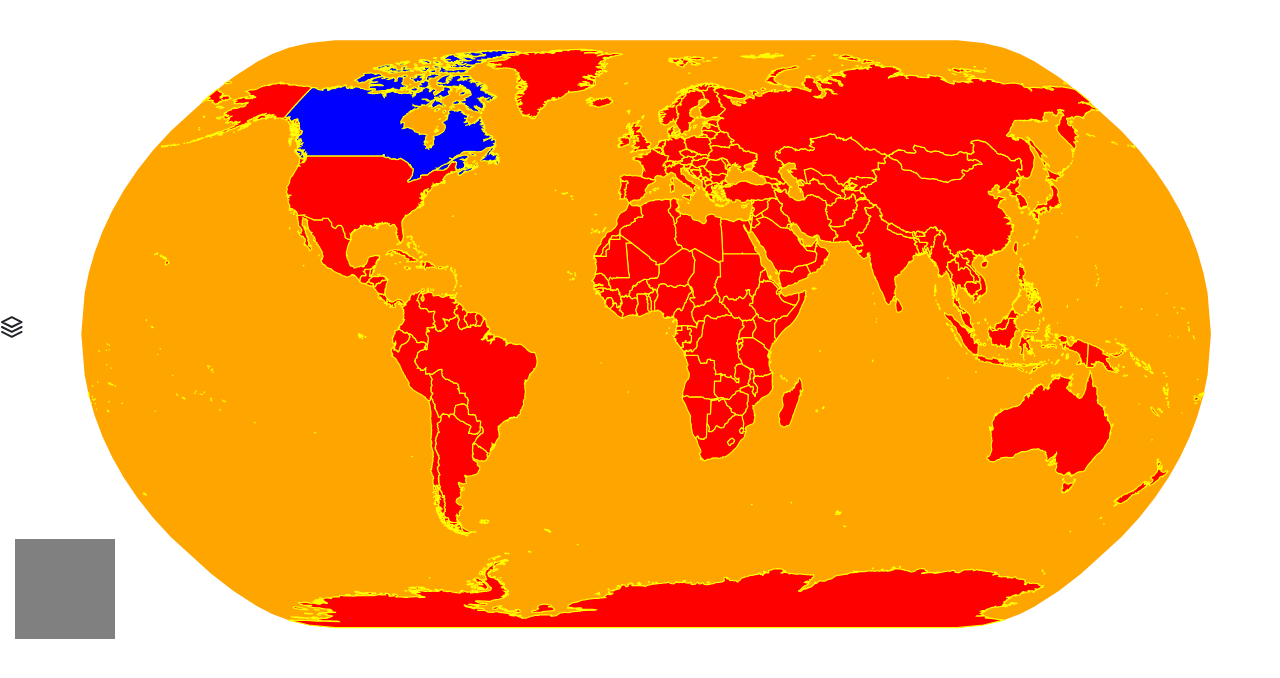
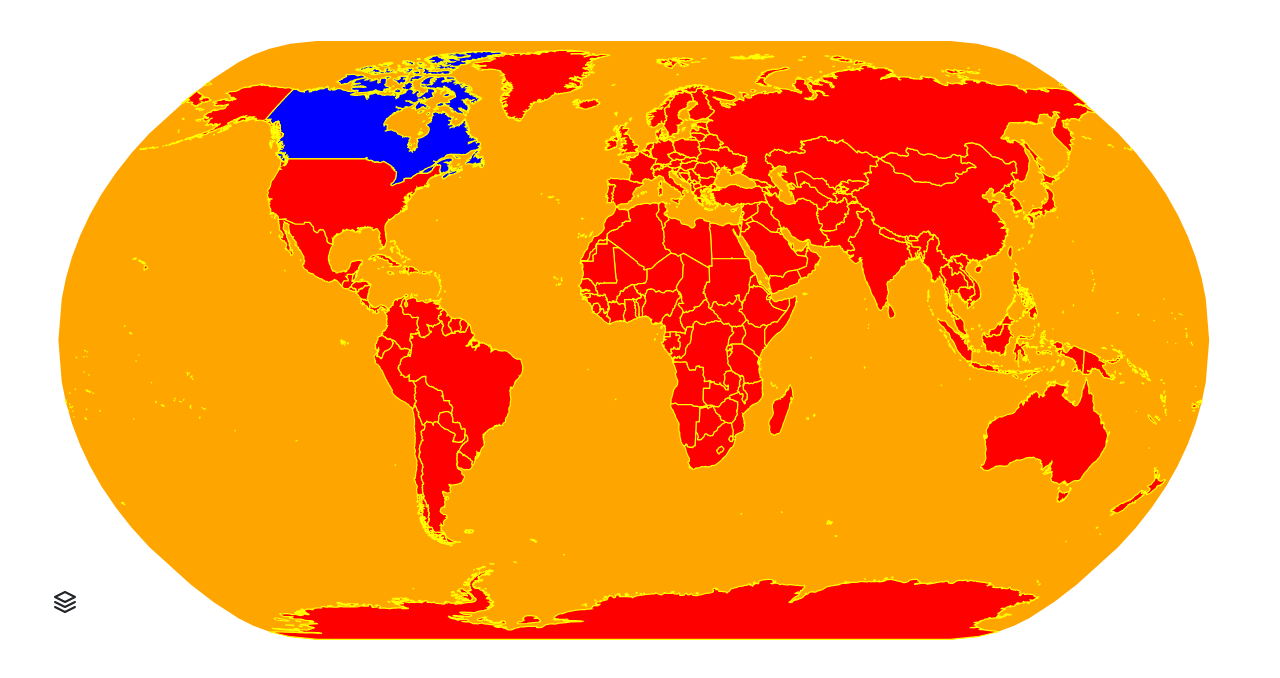
Before and after one commit to david-assouline/ConUhacks-2022, a Next.js app in the folder frontend/: page / in a window 1280 px wide. Shown: the top 678 px of the page. Built offline with nearby package versions, Linux system fonts and the light colour scheme.

Commit message:
Use hover layers

```diff
--- a/frontend/components/Layer.tsx
+++ b/frontend/components/Layer.tsx
@@ -1,28 +1,22 @@
 import styled from "styled-components";
 
-export const Layer = (props: any) => {
-    const image = props.image;
-    return (
-        <LayerWrapper>
-            {/* <LayerContainer background={image} /> */}
-        </LayerWrapper>
-    );
+interface IProps {
+    imagePath: string;
 }
 
-const LayerWrapper = styled.div`
+export const Layer = (props: IProps) => {
+    return <LayerContainer>
+        <img src={props.imagePath} alt={`Layer ${props.imagePath}`} />
+    </LayerContainer>
+}
+
+const LayerContainer = styled.div`
     height: 100px;
     width: 100px;
-    position: absolute;
-    background-color: grey;
-    bottom: 15px;
-    left: 15px;
-`
+    padding-right: 3px;
+    border-radius: 1px;
 
-const LayerContainer = styled.div<{ background: any }>`
-    background-image: ${props => props.background};
-    width: 100px;
-    height: 100px;
     & :hover {
-        border: 1em solid grey;
+        border: 1px solid grey;
     }
 `
--- a/frontend/components/Layers.tsx
+++ /dev/null
@@ -1,15 +0,0 @@
-import * as React from "react";
-import { Layer } from "./Layer";
-
-import { Layers as LayerIcon } from 'react-feather';
-
-import imageGlobe from "../../images/layer-globe.png";
-import imageFlat from "../../images/layer-flat.png";
-
-export const Layers = () => {
-    return <>
-        <LayerIcon />
-        <Layer image={imageGlobe}/>
-        <Layer image={imageFlat}/>
-    </>
-}
--- /dev/null
+++ b/frontend/components/LayersContainer.tsx
@@ -0,0 +1,13 @@
+import { Layer } from "./Layer";
+
+interface IProps {
+    layers: string[]
+}
+
+const LayersContainer = (props: IProps) => {
+    return <>
+        {props.layers.map((layer: string) => <Layer key={layer} imagePath={layer} />)}
+    </>
+}
+
+export default LayersContainer;
--- /dev/null
+++ b/frontend/components/LayersTool.tsx
@@ -0,0 +1,36 @@
+import * as React from "react";
+import styled from "styled-components";
+
+import { Layers as LayerIcon } from 'react-feather';
+import LayersContainer from "./LayersContainer";
+
+export const LayersTool = () => {
+    const [showLayers, setShowLayers] = React.useState(false);
+    const layers: string[] = ["/layer-globe.png", "/layer-flat.png"];
+    return (
+        <LayerWrapper>
+            <IconLayerWrapper
+                    onMouseOver={() => setShowLayers(true)}
+                    onMouseLeave={() => setShowLayers(false)}
+            >
+                <LayerIcon />
+            </IconLayerWrapper>
+            {showLayers && <LayersContainer layers={layers}/>}
+        </LayerWrapper>
+    );
+}
+
+const LayerWrapper = styled.div`
+    position: absolute;
+    bottom: 15px;
+    left: 15px;
+    display: flex;
+`
+
+const IconLayerWrapper = styled.div`
+    height: 100px;
+    width: 100px;
+    display: flex;
+    align-items: center;
+    justify-content: center;
+`
--- a/frontend/components/map/Map.tsx
+++ b/frontend/components/map/Map.tsx
@@ -1,6 +1,6 @@
 import React, { useEffect, useState } from "react";
 import styled from "styled-components";
-import { Layers } from "../Layers";
+import { LayersTool } from "../LayersTool";
 import World from "./d3-map";
 
 
@@ -21,7 +21,7 @@ const Map = () => {
 
     return <>
         <WorldMapStyles id="WorldMap">
-            <Layers/>
+            <LayersTool/>
         </WorldMapStyles>
     </>
 }
@@ -36,7 +36,6 @@ const WorldMapStyles = styled.div`
     position: relative;
     overflow: hidden!important;
 
-
     & .country {
         fill: ${props => props.theme.colours.country};
         stroke: ${props => props.theme.colours.borders};
```
Also changed, not shown: frontend/public/layer-flat.png (renamed from frontend/images/layer-flat.png), frontend/public/layer-globe.png (renamed from frontend/images/layer-globe.png).
